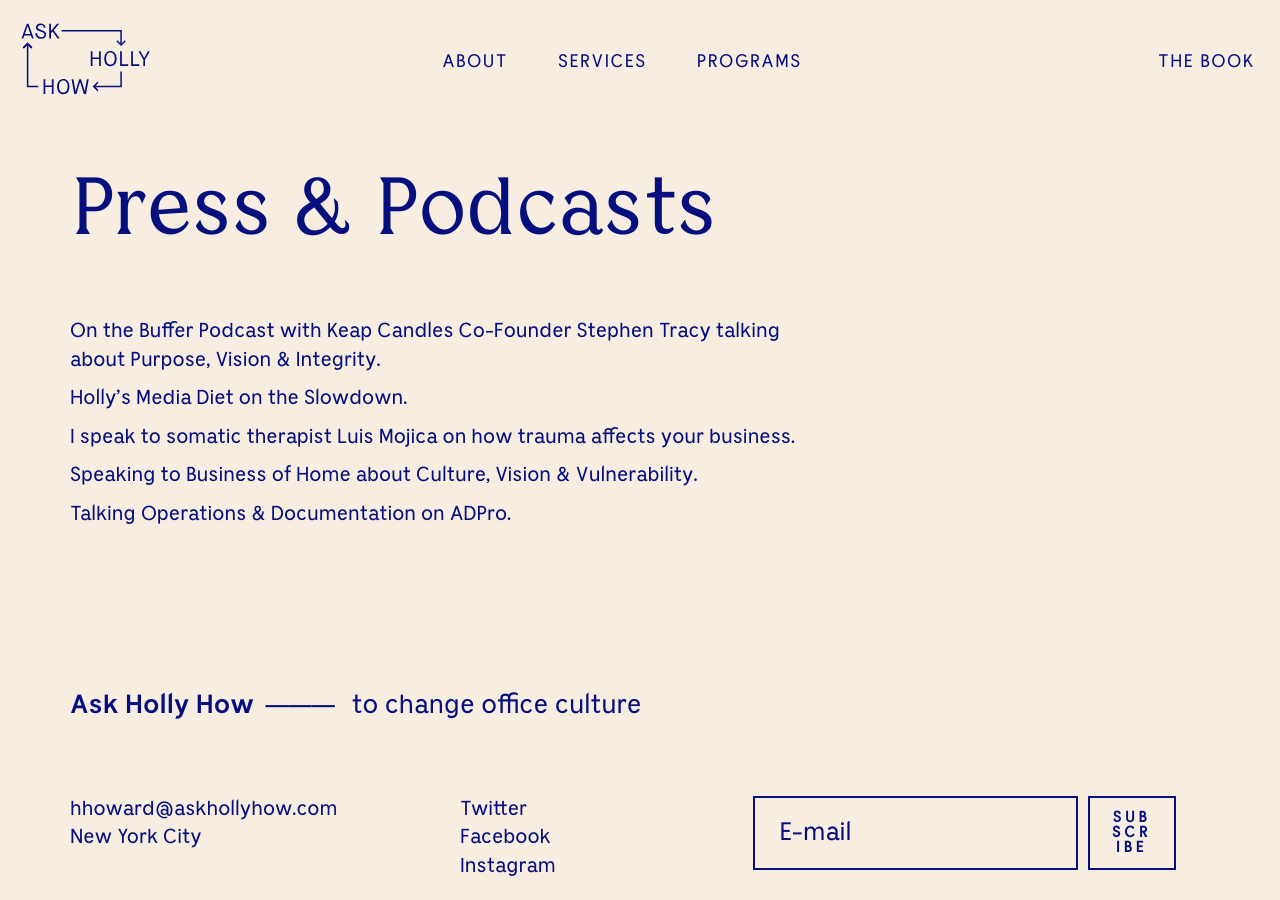
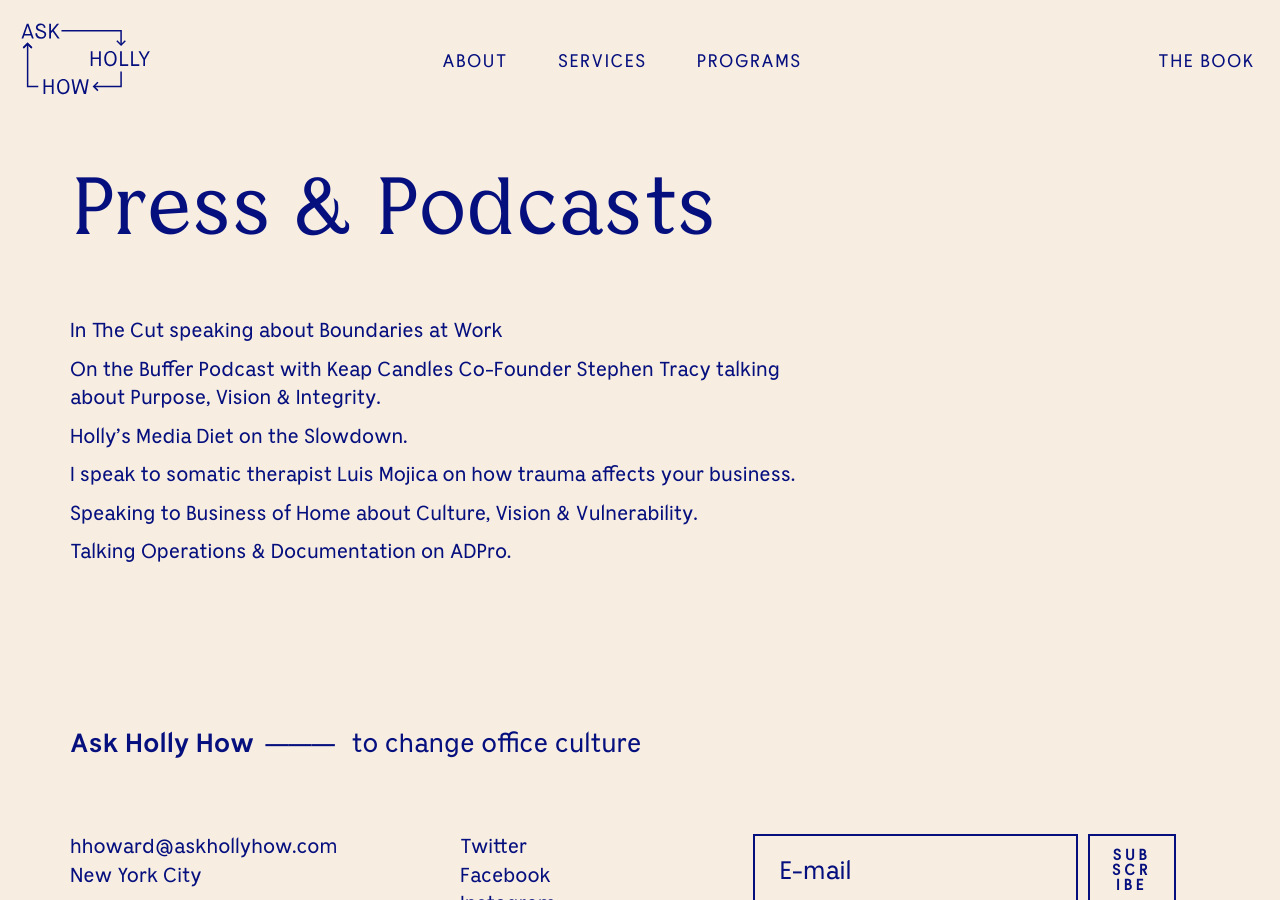
Before and after one commit to hollyhoward78/ask-holly-how, a Jekyll site: the page built from _posts/2021-10-05-press-podcasts.md, in a window 1280 px wide and 900 px high. Built offline with Jekyll 4.4.1, drawn with Linux system fonts in a browser that asks for light colours; a script that is not in the unit is left out; comment, search, counter and statistics services are not loaded.

Commit message:
Update Resources “2021-10-05-press-podcasts”

```diff
--- a/_posts/2021-10-05-press-podcasts.md
+++ b/_posts/2021-10-05-press-podcasts.md
@@ -3,6 +3,8 @@ layout: single
 title: "Press & Podcasts "
 date: 2021-10-05T18:37:46.212Z
 ---
+[In The Cut speaking about Boundaries at Work](https://www.thecut.com/2022/03/the-costs-of-oversharing-with-your-boss.html)
+
 [On the Buffer Podcast with Keap Candles Co-Founder Stephen Tracy talking about Purpose, Vision & Integrity.](https://fast.wistia.net/embed/channel/sq8ww7evlp?wchannelid=sq8ww7evlp&wmediaid=2pxkgae8gu)
 
 [Holly's Media Diet on the Slowdown](https://www.slowdown.tv/see/holly-howard-media-diet).
```
